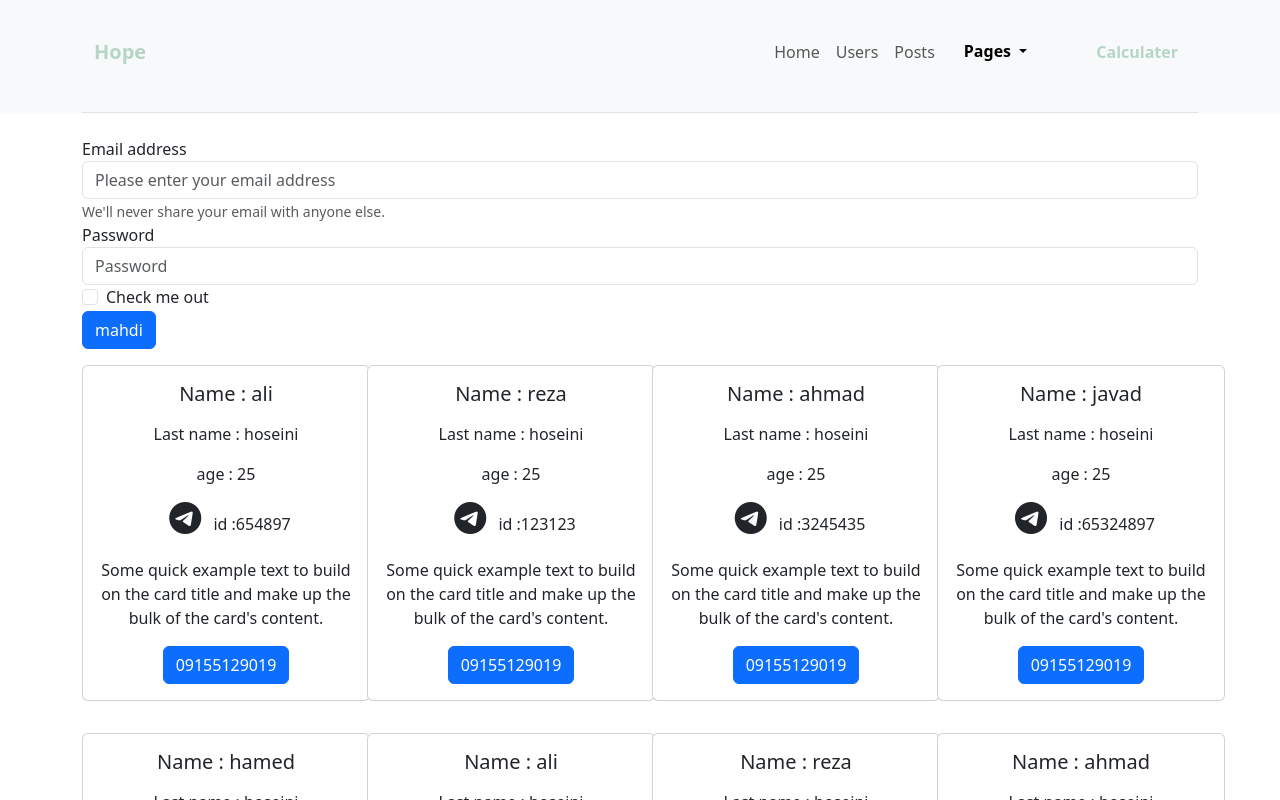
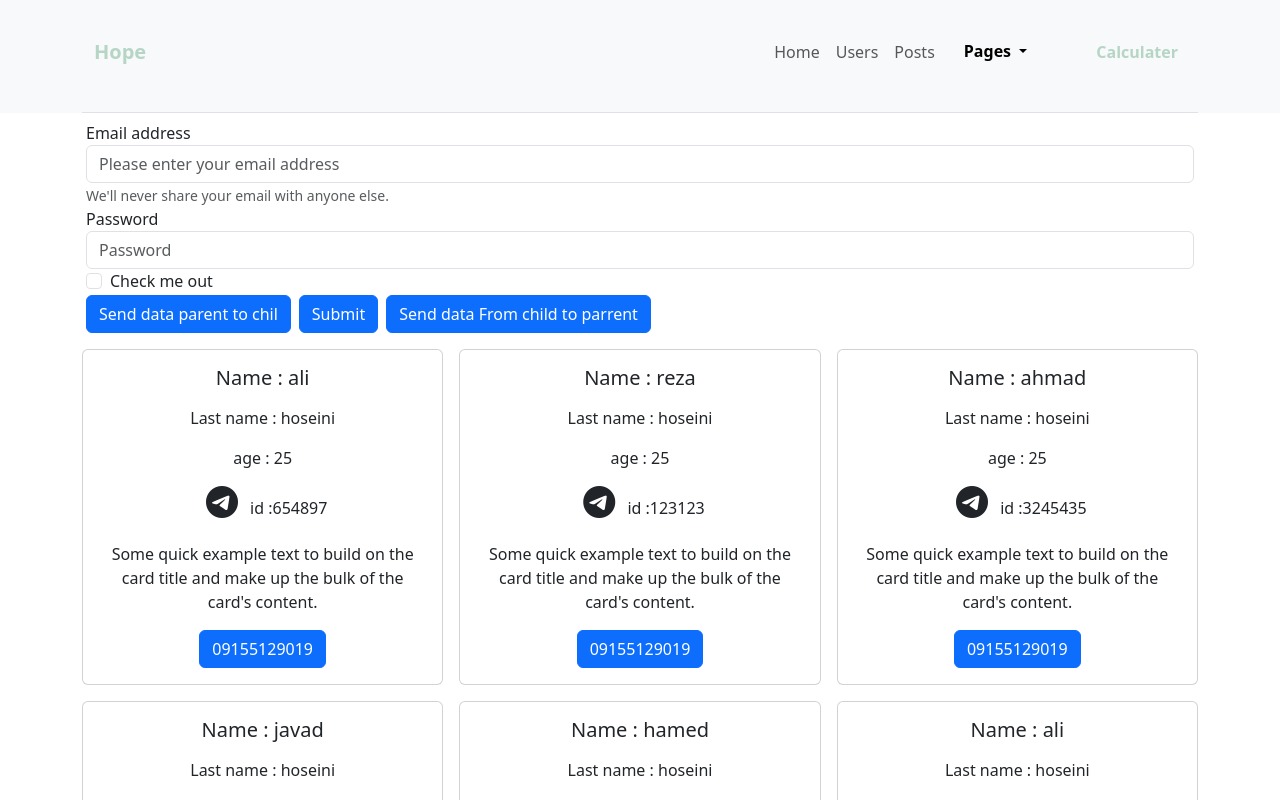
Before and after one commit to mahdi-hoseiny/vue3-sandbox, a Vue app: page /PraCtice in a window 1280 px wide. Shown: the top 800 px of the page. Built offline with nearby package versions, Linux system fonts and the light colour scheme.

Commit message:
Create post page

```diff
--- a/src/components/PraCtice/GmailInformation.vue
+++ b/src/components/PraCtice/GmailInformation.vue
@@ -7,14 +7,16 @@
       <small id="emailHelp" class="form-text text-muted">We'll never share your email with anyone else.</small>
     </div>
     <div class="form-group">
-      <label for="exampleInputPassword1">Password</label>
+      <label for="exampleInputPassword1">{{ inputname }}</label>
       <input type="password" class="form-control" id="exampleInputPassword1" placeholder="Password"/>
     </div>
     <div class="form-check">
       <input type="checkbox" class="form-check-input" id="exampleCheck1" />
       <label class="form-check-label" for="exampleCheck1">Check me out</label>
     </div>
-    <button @click="Submit" type="submit" class="btn btn-primary">{{ inputname }}</button>
+    <button @click="changePasswordtitle" type="submit" class="btn btn-primary">Send data parent to chil</button>
+    <button @click="Submit" type="submit" class="btn btn-primary ms-2">Submit</button>
+    <button @click="sendData" class="btn btn-primary mx-2">Send data From child to parrent</button>
   </form>
 </div>
 </template>
@@ -23,7 +25,21 @@
 export default {
 props:{
     inputname : String ,
+    changePasswordtitle: Function,
 
+},
+methods:{
+  sendData(){
+    this.$emit('sendData','webprog.ir')
+    event.preventDefault()
+  },
+  Submit(){
+    let inputValue = document.getElementById('exampleInputEmail1')
+    console.log(inputValue);
+    event.preventDefault()
+
+
+  }
 }
 };
 </script>
--- a/src/components/PraCtice/PostBox.vue
+++ b/src/components/PraCtice/PostBox.vue
@@ -1,6 +1,6 @@
 <template>
-      <div class="col-md-3 my-3">
-        <div class="card" style="width: 18rem">
+      <div class="col-md-4 align-item-center">
+        <div class="card">
           <div class="card-body text-center">
             <h5 class="card-title">Name : {{Persons.name}}</h5>
             <p class="mt-3">Last name : {{ Persons.lastname }}</p>
--- a/src/components/PraCtice/PraCtice.vue
+++ b/src/components/PraCtice/PraCtice.vue
@@ -1,8 +1,11 @@
 <template>
   <div class="container">
-    <div class="row">
+    <div class="row g-3">
 
-      <GmailInformation :inputname="inputname"/>
+      <GmailInformation :inputname="inputname"
+      :changePasswordtitle="changePasswordtitle"
+      @sendData="changeData($event)"
+      />
 
       <PostBox v-for="(person , index) in Persons" :key="index" :Persons="person" />
 
@@ -24,7 +27,7 @@ export default {
   },
   data() {
     return {
-      inputname : 'mahdi' ,
+      inputname : 'Password' ,
       fruits: ["banana", "apple", "orange", "potato"],
 
       Persons:[
@@ -42,6 +45,10 @@ export default {
     };
   },
   methods: {
+    changePasswordtitle(){
+      this.inputname = "Password changed"
+      event.preventDefault()
+    },
     showData(event) {
       if (this.fruits == event) {
         this.fruits = ["banana", "apple", "orange", "potato"];
@@ -49,6 +56,10 @@ export default {
         this.fruits = event;
       }
     },
+    changeData(event){
+      this.inputname = event
+    },
+
   },
 };
 </script>
--- a/src/components/sections/HeaderSpa.vue
+++ b/src/components/sections/HeaderSpa.vue
@@ -18,7 +18,7 @@
                   <router-link class="nav-link" to="/UsersSpa">Users</router-link>
                 </li>
                 <li class="nav-item">
-                  <router-link class="nav-link" to="/PostsSpa">Posts</router-link>
+                  <router-link class="nav-link" to="/InDex">Posts</router-link>
                 </li>
                 <li class="nav-item dropdown">
                   <button class="btn btn-light dropdown-toggle ms-md-2 fw-bold" data-bs-toggle="dropdown" aria-expanded="false">
--- /dev/null
+++ b/src/posts/CreAte.vue
@@ -0,0 +1,45 @@
+<template>
+  <div class="container">
+    <div class="row">
+      <h1>Create post</h1>
+      <form>
+        <div class="form-group">
+          <label for="exampleInputEmail1">Email address</label>
+          <input
+            type="email"
+            class="form-control"
+            id="exampleInputEmail1"
+            aria-describedby="emailHelp"
+            placeholder="Enter email"
+          />
+          <small id="emailHelp" class="form-text text-muted"
+            >We'll never share your email with anyone else.</small
+          >
+        </div>
+        <div class="form-group">
+          <label for="exampleInputPassword1">Password</label>
+          <input
+            type="password"
+            class="form-control"
+            id="exampleInputPassword1"
+            placeholder="Password"
+          />
+        </div>
+        <div class="form-group form-check">
+          <input type="checkbox" class="form-check-input" id="exampleCheck1" />
+          <label class="form-check-label" for="exampleCheck1"
+            >Check me out</label
+          >
+        </div>
+        <button type="submit" class="btn btn-primary">Submit</button>
+      </form>
+    </div>
+  </div>
+</template>
+
+<script>
+export default {};
+</script>
+
+<style>
+</style>
--- a/src/posts/postsSpa.vue
+++ b/src/posts/InDex.vue
@@ -1,5 +1,7 @@
 <template>
   <div class="container">
+
+    <router-link :to="{ name :'CreatePost' }" class="btn btn-dark my-3">Create Post</router-link>
     <div class="row g-3">
       <div v-if="loading" class="spinner-border text-primary" role="status">
         <span class="visually-hidden">Loading...</span>
```
Also changed, not shown: src/router.js (+5 -3 lines).
